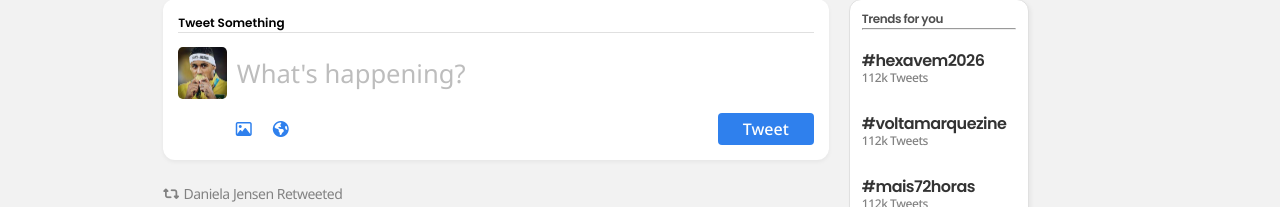
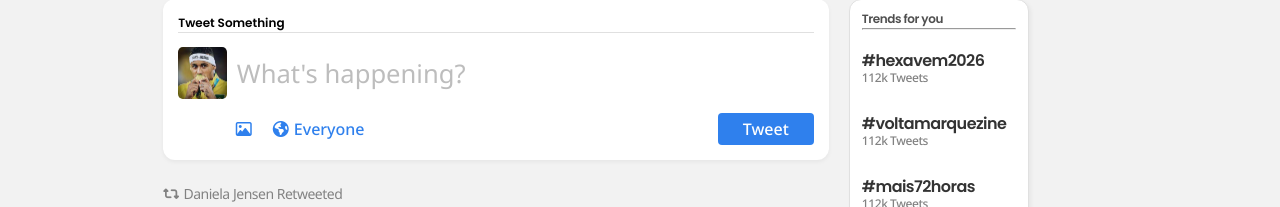
Before and after one commit to Sintese-Jr/twitter-clone-frontend, a React (Create React App) app in the folder projetotreinee/: page / in a window 1280 px wide. Shown: the part 105-312 px from the top of the page. Built offline with nearby package versions, Linux system fonts and the light colour scheme.

Commit message:
refactor: move options to a separate array

```diff
--- a/projetotreinee/src/components/Tweetar/tweetar.js
+++ b/projetotreinee/src/components/Tweetar/tweetar.js
@@ -1,23 +1,28 @@
 import React, { useEffect, useRef, useState } from "react";
 import WhoCanReply from "../WhoCanReply/WhoCanReply.js";
-import "../../styles/Tweetar.css"
+import "../../styles/Tweetar.css";
 
 export default function Tweetar(props) {
-
   const imagemPerfil = require(`../../images/fotoPerfil/${props.fotoPerfil}`);
   const [active, setActive] = useState(false);
-    const [data, setData] = useState('');
 
-    const handleData = (receivedData) => {
-        setData(receivedData);
-    }
-
+  const options = [
+    {
+      label: "Everyone",
+      value: "everyone",
+      icon: "fa-earth-americas",
+    },
+    {
+      label: "People you follow",
+      value: "followers",
+      icon: "fa-user-group",
+    },
+  ];
+  const [option, setOption] = useState(options[0]);
 
   function handleClick() {
     setActive(!active);
-        console.log(data);
-
-    };
+  }
 
   return (
     <div className="tweetar">
@@ -36,17 +41,17 @@
       </div>
       <div className="bottom-part">
         <div className="area-icone-tweetar">
-                    <i className="fa-regular fa-image"></i><span></span>
+          <i className="fa-regular fa-image"></i>
+          <span></span>
           <div className="everyonecanreply" onClick={handleClick}>
-                        <i className="fa-solid fa-earth-americas"></i> <span>{data}</span>
+            <i className={`fa-solid ${option.icon}`}></i><span>{option.label}</span>
           </div>
         </div>
         <button>Tweet</button>
       </div>
-            <div className="who-can-reply" onClick={handleClick} >
-                {active === true && <WhoCanReply handleData={handleData} />}
+      <div className="who-can-reply" onClick={handleClick}>
+        {active === true && <WhoCanReply setOption={setOption} options={options} />}
       </div>
     </div>
-
   );
 }
--- a/projetotreinee/src/components/WhoCanReply/Caixas.js
+++ b/projetotreinee/src/components/WhoCanReply/Caixas.js
@@ -1,14 +1,13 @@
-import '../../styles/caixas.css'
-import React from 'react';
+import "../../styles/caixas.css";
+import React from "react";
 
-
-export default function Caixas(props) {
-    return (
-        <div className="Caixas">
-            <div className="Everyone">
-            <i class= {"fa-solid "+props.icone}></i>
-             {props.everyone}
-            </div>
-        </div>
-    );
+export default function Caixas({ handleClick, option }) {
+  return (
+    <div className="Caixas" onClick={handleClick(option)}>
+      <div className="Everyone">
+        <i class={"fa-solid " + option.icon}></i>
+        {option.label}
+      </div>
+    </div>
+  );
 }
--- a/projetotreinee/src/components/WhoCanReply/WhoCanReply.js
+++ b/projetotreinee/src/components/WhoCanReply/WhoCanReply.js
@@ -2,27 +2,13 @@
 import Caixas from './Caixas';
 import React, { useState } from 'react';
 
-
-
-function WhoCanReply(props) {
-
-  const sendData = () => {
-    props.handleData('giba');
-  }
-
+function WhoCanReply({ setOption, options }) {
   return (
     <div className="App">
       <div className='container'>
-        <p className= 'who'>Who can reply?</p>
+        <p className='who'>Who can reply?</p>
         <p className='choose'>Choose who can reply to this Tweet.</p>
-        <Caixas onClick={sendData}
-         everyone = 'Everyone'
-         icone = "fa-globe"/>
-
-        <Caixas
-         everyone = 'People you follow'
-         icone = "fa-user-group"
-        />
+        {options.map(option => <Caixas handleClick={setOption} option={option} />)}
       </div>
     </div>
   );
```
Lines whose indentation alone changed are shown as unchanged.
